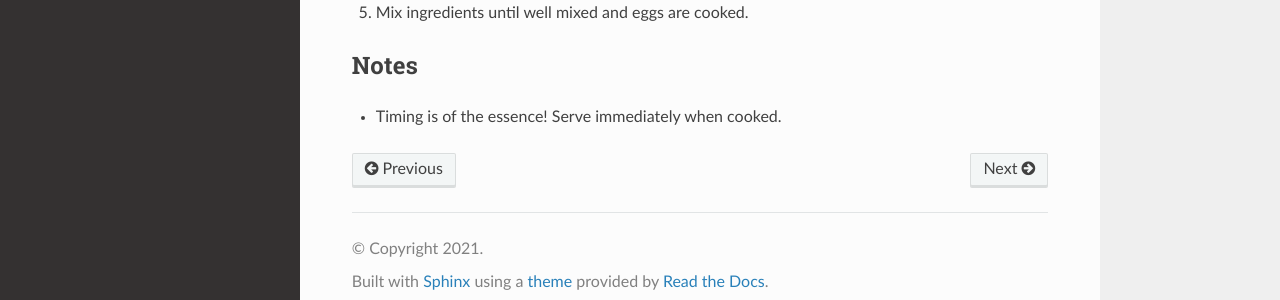
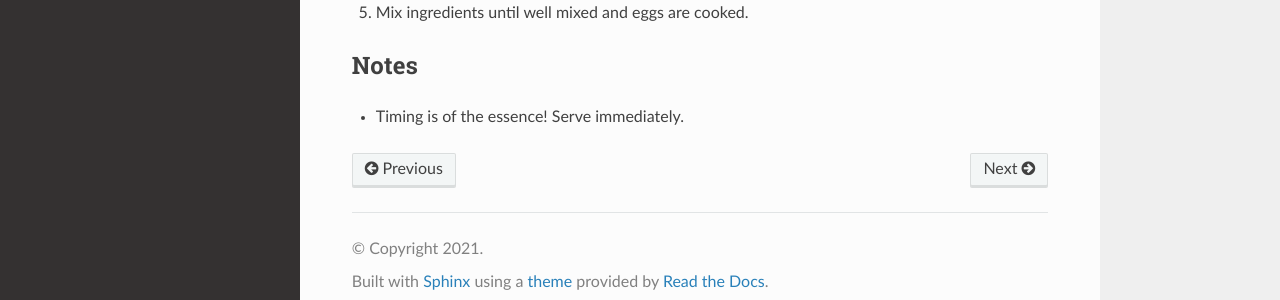
Before and after one commit to bernardopacini/ReadTheRecipe, a Sphinx documentation site: the page built from source/pasta/carbonara.rst, in a window 1280 px wide and 1029 px high. Shown: the part 711-1011 px from the top of the window. Built offline with Sphinx 7.4.7 and the Read the Docs theme 2.0.0, drawn with Linux system fonts in a browser that asks for light colours.

Commit message:
phrasing

```diff
--- a/source/pasta/carbonara.rst
+++ b/source/pasta/carbonara.rst
@@ -29,4 +29,4 @@ Steps
 Notes
 -----
 
-* Timing is of the essence! Serve immediately when cooked.
+* Timing is of the essence! Serve immediately.
```
